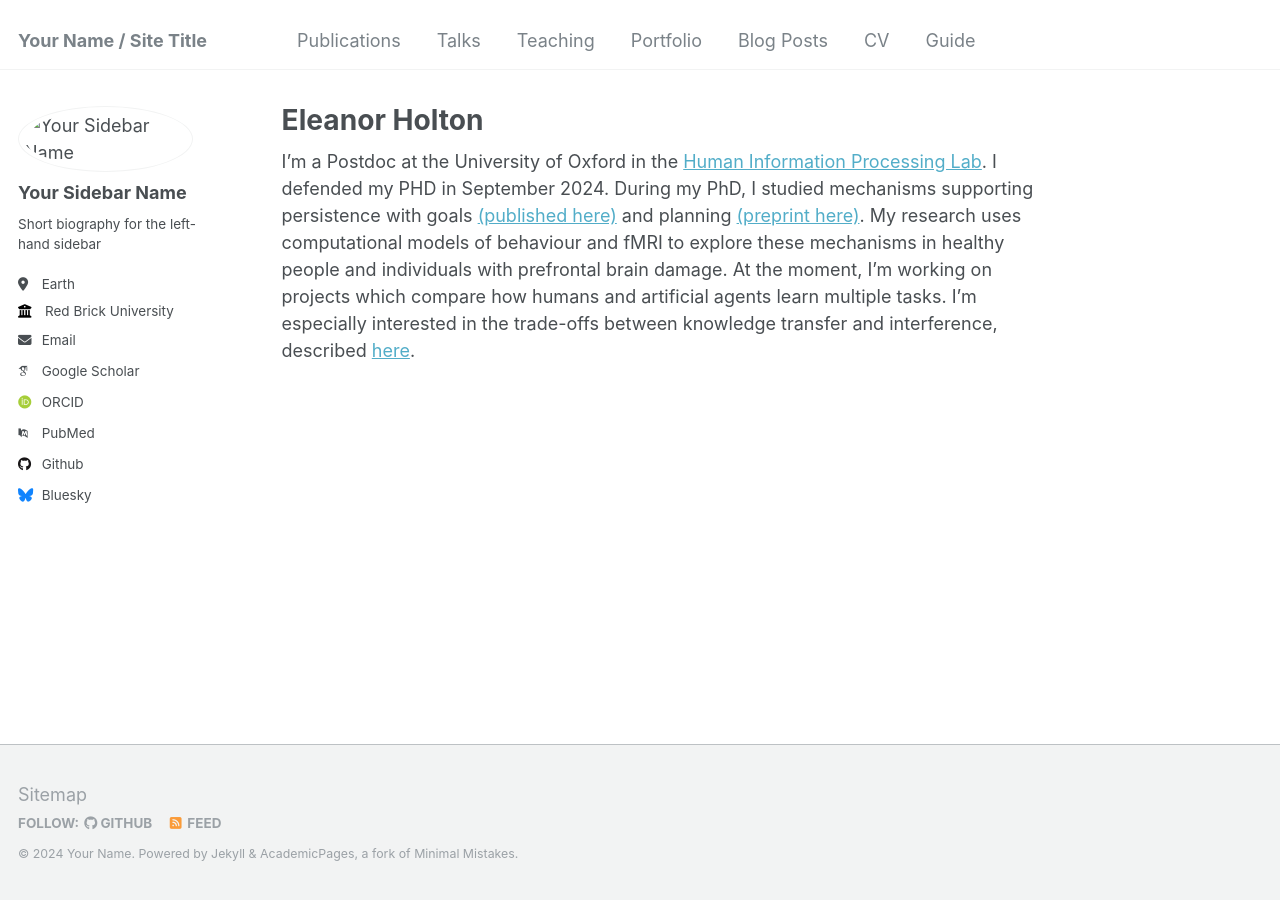
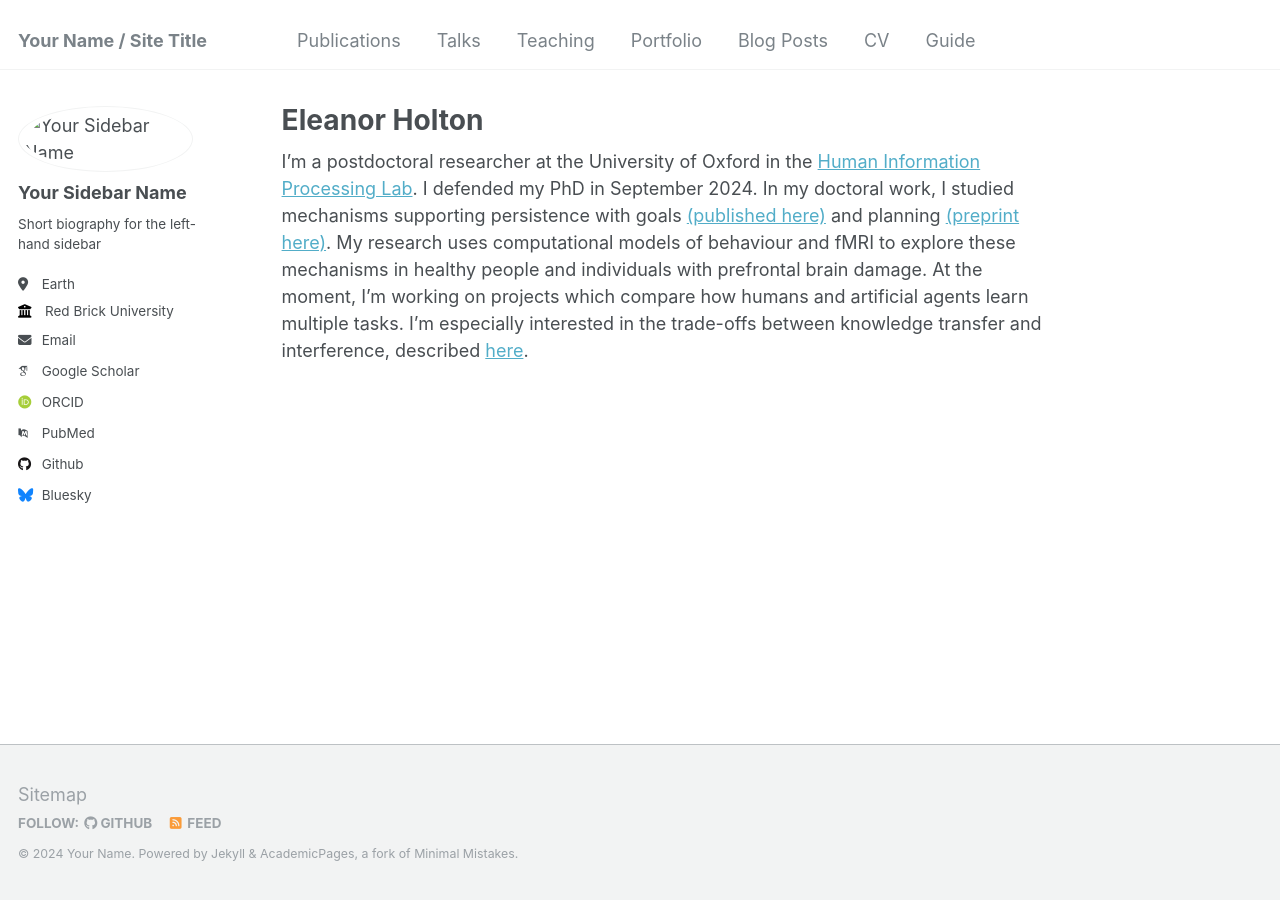
Before and after one commit to eleanorholton/eleanorholton.github.io, a Jekyll site: the page built from _pages/about.md, in a window 1280 px wide. Built offline with Jekyll 4.4.1, drawn with Linux system fonts in a browser that asks for light colours; some web fonts are replaced.

Commit message:
Update about.md

```diff
--- a/_pages/about.md
+++ b/_pages/about.md
@@ -7,4 +7,4 @@ redirect_from:
   - /about.html
 ---
 
-I'm a Postdoc at the University of Oxford in the [Human Information Processing Lab](https://humaninformationprocessing.com/). I defended my PHD in September 2024. During my PhD, I studied mechanisms supporting persistence with goals [(published here)](https://www.nature.com/articles/s41562-024-01844-5) and planning [(preprint here)](https://osf.io/preprints/psyarxiv/y8xqr/). My research uses computational models of behaviour and fMRI to explore these mechanisms in healthy people and individuals with prefrontal brain damage. At the moment, I'm working on projects which compare how humans and artificial agents learn multiple tasks. I'm especially interested in the trade-offs between knowledge transfer and interference, described [here](https://2023.ccneuro.website/proceedings/0001124.pdf?s=W&pn=1595).
+I'm a postdoctoral researcher at the University of Oxford in the [Human Information Processing Lab](https://humaninformationprocessing.com/). I defended my PhD in September 2024. In my doctoral work, I studied mechanisms supporting persistence with goals [(published here)](https://www.nature.com/articles/s41562-024-01844-5) and planning [(preprint here)](https://osf.io/preprints/psyarxiv/y8xqr/). My research uses computational models of behaviour and fMRI to explore these mechanisms in healthy people and individuals with prefrontal brain damage. At the moment, I'm working on projects which compare how humans and artificial agents learn multiple tasks. I'm especially interested in the trade-offs between knowledge transfer and interference, described [here](https://2023.ccneuro.website/proceedings/0001124.pdf?s=W&pn=1595).
```
